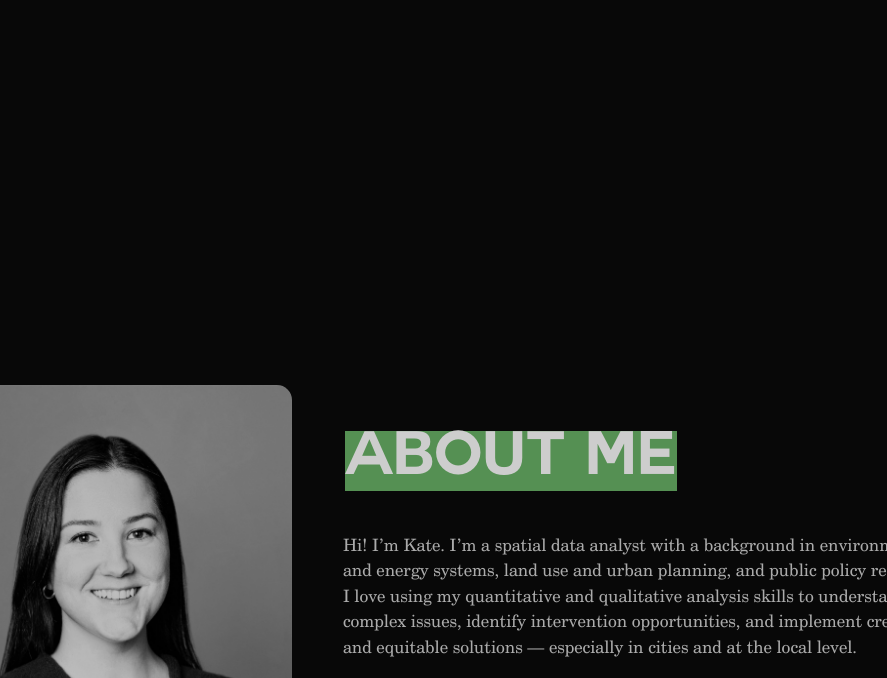
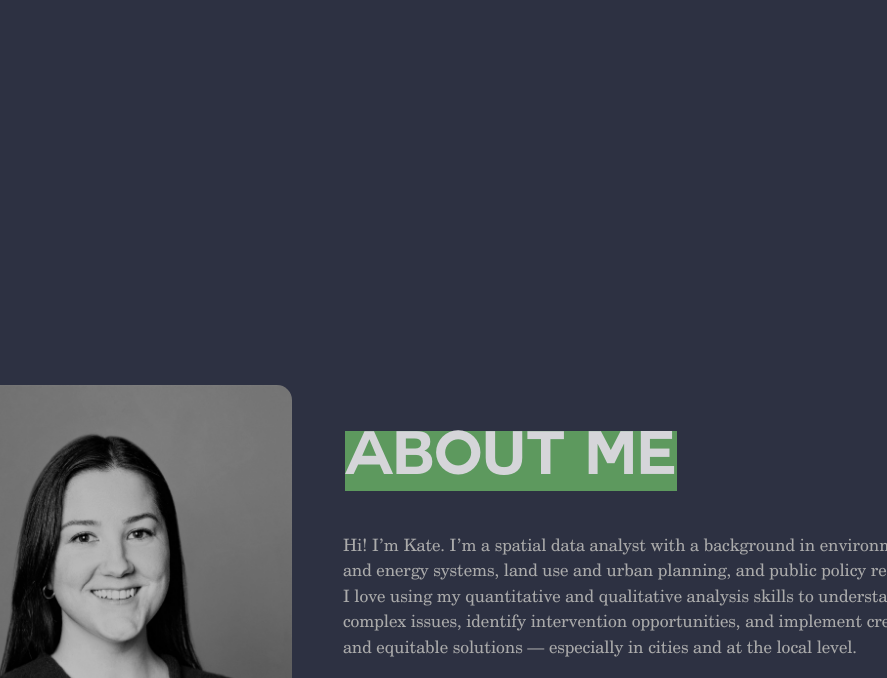
Before and after one commit to katetanabe/kate.github.io, a plain HTML site: page index.html in a window 1280 px wide. Shown: the part 564-1242 px from the top of the page, without its empty margins (196-1083 px from the left). Drawn offline with Linux system fonts and the light colour scheme.

Commit message:
Update style.css

```diff
--- a/style.css
+++ b/style.css
@@ -10,7 +10,7 @@ html{
     scroll-behavior: smooth;
 }
 body{
-    background: #080808;
+    background: #2D3142;
     color: #fff;
 }
 h1{
```
